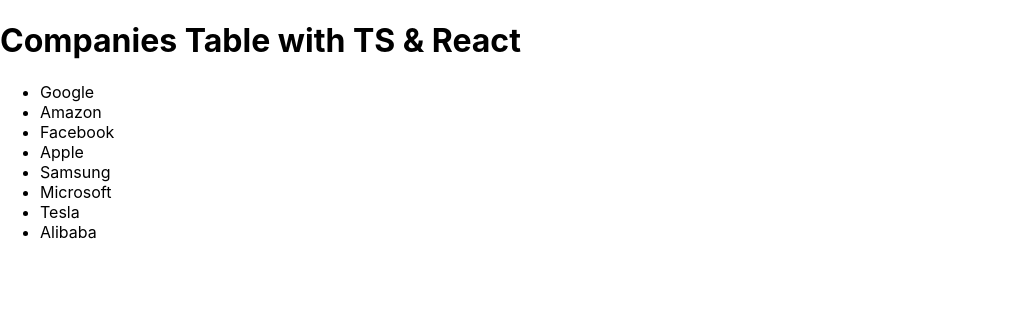
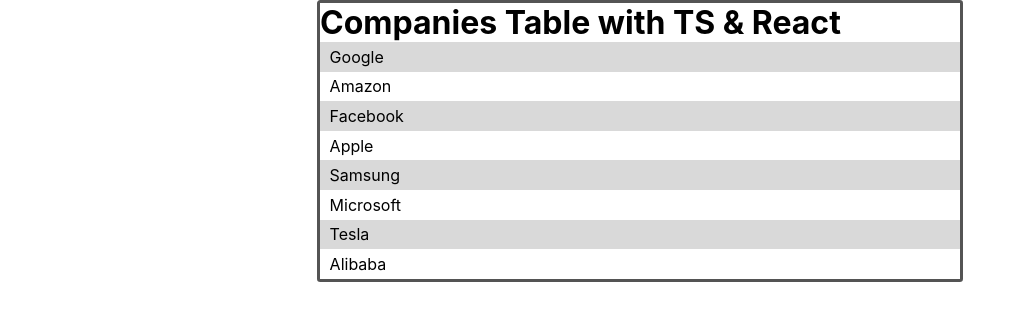
Before and after one commit to ozlemts/company, a React (Create React App) app: page / in a window 1280 px wide. Shown: the top 320 px of the page, without its empty margins (0-1025 px from the left). Built offline with nearby package versions, Linux system fonts and the light colour scheme.

Commit message:
Styling the Company Table

```diff
--- a/src/App.tsx
+++ b/src/App.tsx
@@ -3,7 +3,7 @@ import {CompanyTable} from "./CompanyTable";
 
 function App() {
   return (
-    <div>
+    <div className="box">
       <h1>Companies Table with TS & React</h1>
       <CompanyTable/>
     </div>
--- a/src/index.css
+++ b/src/index.css
@@ -11,3 +11,25 @@ code {
   font-family: source-code-pro, Menlo, Monaco, Consolas, 'Courier New',
     monospace;
 }
+
+* {
+  text-decoration: none;
+  margin: 0;
+  padding: 0;
+  list-style-type: none;
+}
+
+.box {
+  max-width: 40rem;
+  margin: 0 auto;
+  border: .2rem solid #545454;
+  border-radius: .2rem;
+}
+
+li {
+  padding: .3rem .6rem;
+}
+
+li:nth-child(odd) {
+  background-color: #d9d9d9;
+}
```
